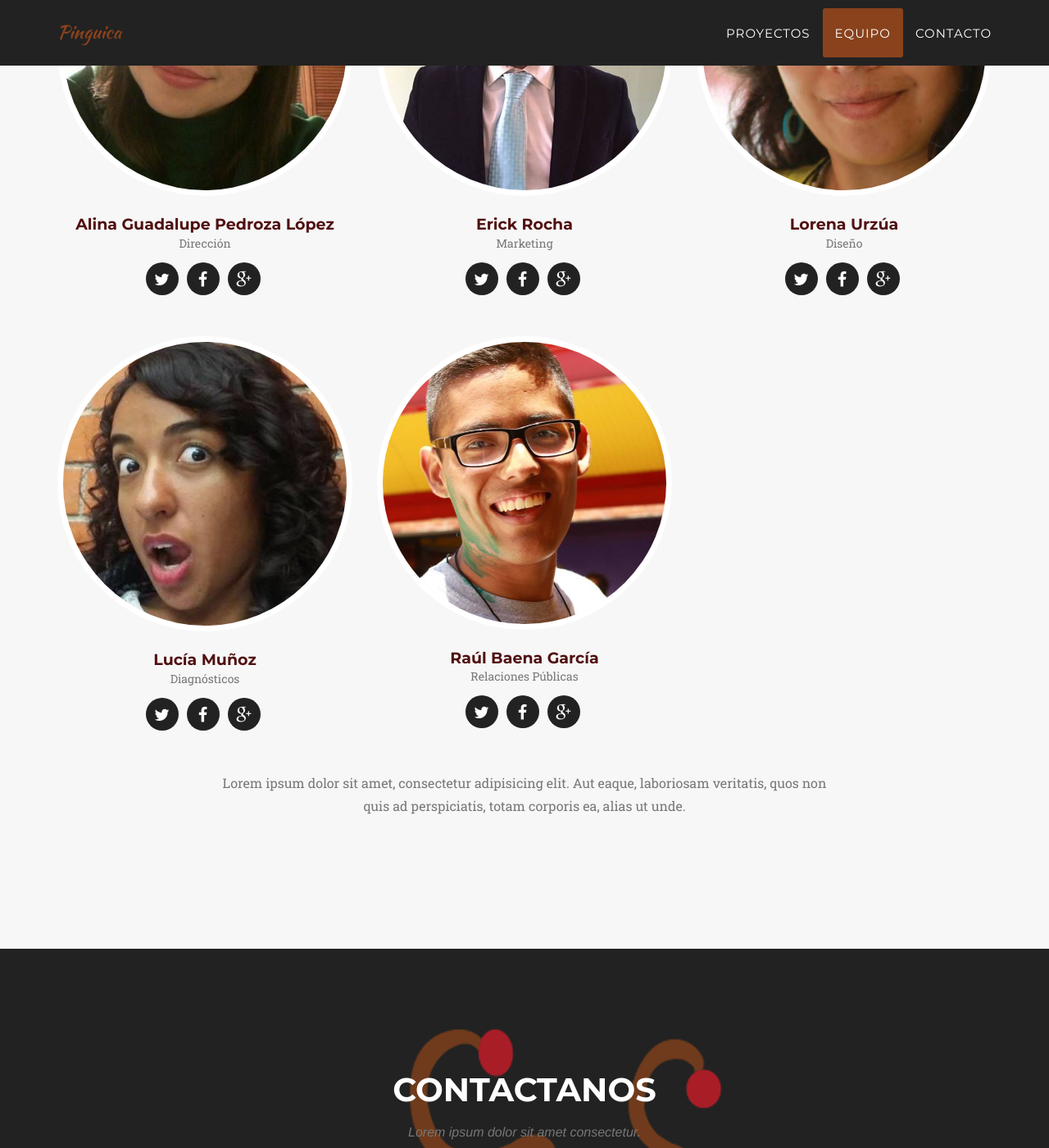
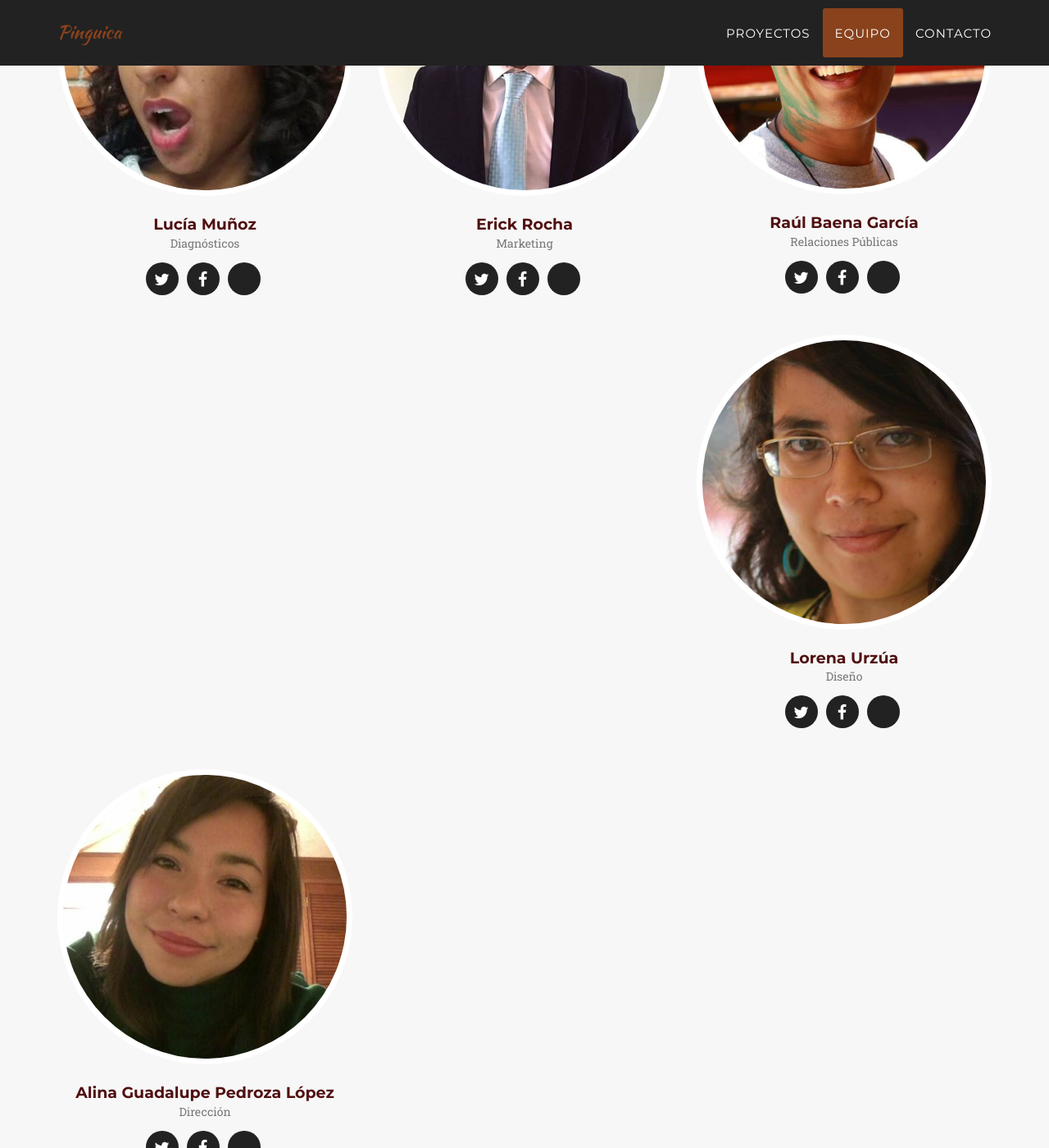
Before and after one commit to abcsds/Pinguica, a Jekyll site: the page built from index.html, in a window 1280 px wide and 1400 px high, scrolled down 1874 px. Shown: the whole window at 82% size. Built offline with Jekyll 4.4.1, drawn with Linux system fonts in a browser that asks for light colours; some web fonts are replaced; part of the change alters nothing that is shown.

Commit message:
Update team

```diff
--- a/_config.yml
+++ b/_config.yml
@@ -14,27 +14,39 @@ color:
 
 # Team names, titles and social links
 people:
-- name: Alina Guadalupe Pedroza López
-  pic: alina
-  position: Dirección
+
+- name: Lucía Muñoz
+  pic: lu
+  position: Diagnósticos
   social:
     - title: twitter
-      url: #
+      url: lu_spontanee
     - title: facebook
-      url: #
-    - title: google-plus
-      url: #
+      url: https://www.facebook.com/LuXocoHuitzilli
+    - title: email
+      url: lu.huitzilli.xoco@gmail.com
 
 - name: Erick Rocha
   pic: erick
   position: Marketing
   social:
     - title: twitter
+      url: erick_tita
+    - title: facebook
+      url: https://www.facebook.com/erick.rochalarios
+    - title: email
+      url: abc.erick777@gmail.com
+
+- name: Raúl Baena García
+  pic: raul
+  position: Relaciones Públicas
+  social:
+    - title: twitter
       url: #
     - title: facebook
-      url: #
-    - title: google-plus
-      url: #
+      url: https://www.facebook.com/raul.baenagarcia
+    - title: email
+      url: raul.baena.g@gmail.com
 
 - name: Lorena Urzúa
   pic: lore
@@ -43,31 +55,20 @@ people:
     - title: twitter
       url: #
     - title: facebook
-      url: #
-    - title: google-plus
-      url: #
+      url: https://www.facebook.com/lorena.urzua
+    - title: email
+      url: xihuitl.xihuitl@gmail.com
 
-- name: Lucía Muñoz
-  pic: lu
-  position: Diagnósticos
+- name: Alina Guadalupe Pedroza López
+  pic: alina
+  position: Dirección
   social:
     - title: twitter
       url: #
     - title: facebook
-      url: #
-    - title: google-plus
-      url: #
-
-- name: Raúl Baena García
-  pic: raul
-  position: Relaciones Públicas
-  social:
-    - title: twitter
-      url: #
-    - title: facebook
-      url: #
-    - title: google-plus
-      url: #
+      url: https://www.facebook.com/alina.pedroza.16
+    - title: email
+      url: alinagpe@gmail.com
 
 # Social networks usernames (many more available: google-plus, flickr, dribbble, pinterest, instagram, tumblr, linkedin, etc.)
 social:
```
